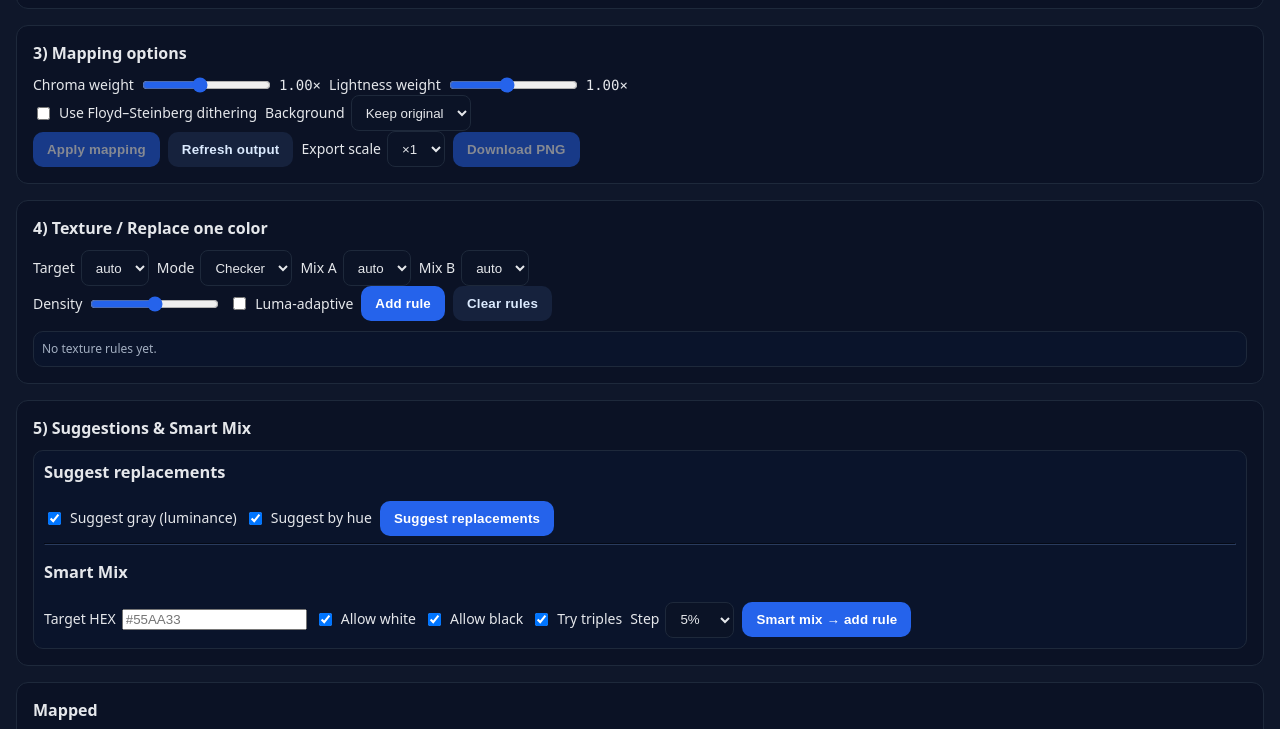
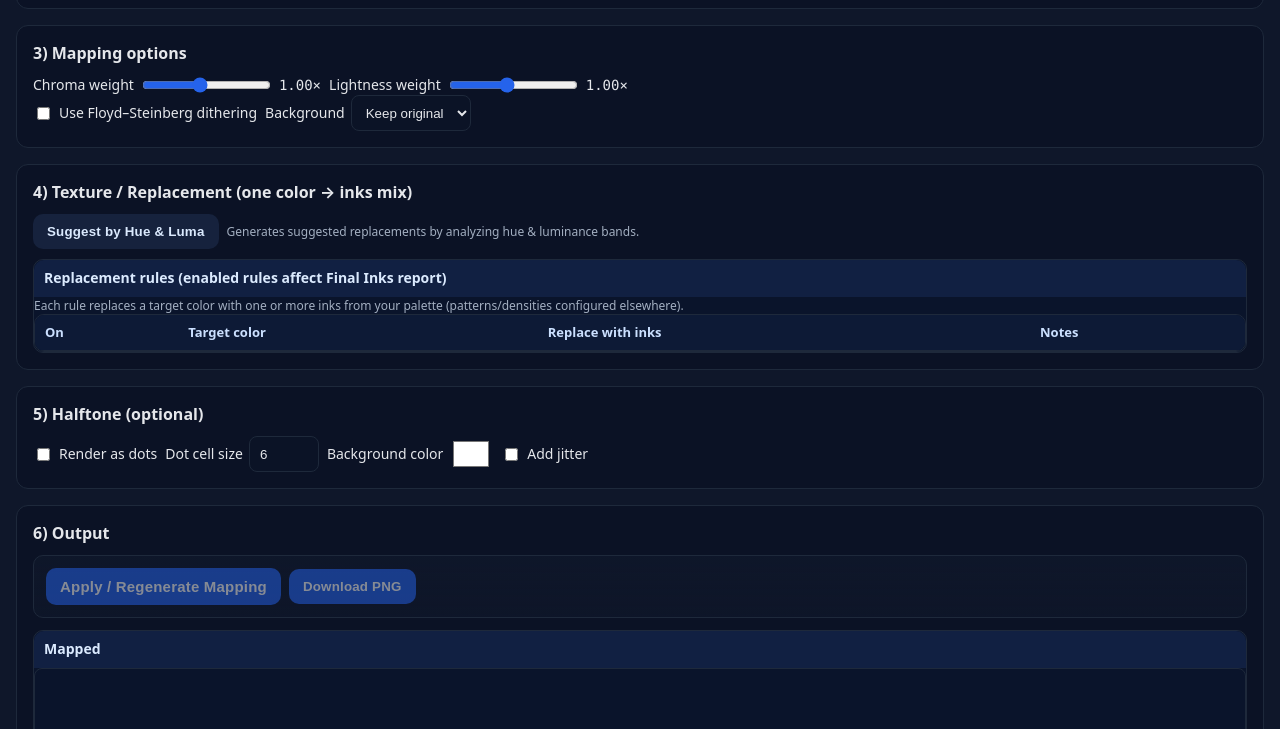
Before and after one commit to robbie-likescodes/Recolor-Designer, a plain HTML site: page index.html in a window 1280 px wide. Shown: the part 1136-1865 px from the top of the page. Drawn offline with Linux system fonts and the light colour scheme.

Commit message:
Update index.html

```diff
--- a/index.html
+++ b/index.html
@@ -2,20 +2,18 @@
 <html lang="en">
 <head>
   <meta charset="utf-8" />
-  <meta
-    name="viewport"
-    content="width=device-width,initial-scale=1,maximum-scale=1"
-  />
+  <meta name="viewport" content="width=device-width,initial-scale=1,maximum-scale=1" />
   <title>Palette Mapper – Cup Print Helper</title>
-
-  <!-- Make sure styles.css is in the same folder as index.html -->
-  <link rel="stylesheet" href="./styles.css?v=12" id="app-css" />
+  <link rel="stylesheet" href="./styles.css?v=10" id="app-css" />
 </head>
 <body>
   <header>
     <div class="header-left">
       <h1>Palette Mapper</h1>
       <p>Reduce photos to limited colors for printing</p>
+    </div>
+    <div class="header-right">
+      <button id="openProjects" class="ghost" type="button">Projects</button>
     </div>
   </header>
 
@@ -32,17 +30,9 @@
       “Upload” lets you choose from Photo Library or Camera on iOS. “Camera” forces the camera only.
     </div>
     <div class="row">
-      <label>Max preview width (px)
-        <input id="maxW" type="number" min="600" value="1400" />
-      </label>
-      <label class="check">
-        <input id="keepFullRes" type="checkbox" checked />
-        Process at full resolution
-      </label>
-      <label class="check">
-        <input id="sharpenEdges" type="checkbox" />
-        Sharpen text edges
-      </label>
+      <label>Max preview width (px) <input id="maxW" type="number" min="600" value="1400" /></label>
+      <label class="check"><input id="keepFullRes" type="checkbox" checked /> Process at full resolution</label>
+      <label class="check"><input id="sharpenEdges" type="checkbox" /> Sharpen text edges</label>
     </div>
     <div class="panel">
       <div class="panel-head">Original</div>
@@ -70,9 +60,7 @@
     <details>
       <summary>Auto-extract from image (optional)</summary>
       <div class="row">
-        <label>K colors
-          <input id="kColors" type="number" min="2" max="16" value="6" />
-        </label>
+        <label>K colors <input id="kColors" type="number" min="2" max="16" value="6" /></label>
         <button id="autoExtract" type="button" disabled>Auto extract</button>
       </div>
     </details>
@@ -94,10 +82,7 @@
       </label>
     </div>
     <div class="row">
-      <label class="check">
-        <input id="useDither" type="checkbox" />
-        Use Floyd–Steinberg dithering
-      </label>
+      <label class="check"><input id="useDither" type="checkbox" /> Use Floyd–Steinberg dithering</label>
       <label>Background
         <select id="bgMode">
           <option value="keep">Keep original</option>
@@ -106,168 +91,121 @@
         </select>
       </label>
     </div>
-    <div class="row">
-      <button id="applyBtn" type="button" disabled>Apply mapping</button>
-      <button id="refreshMapped" type="button" class="ghost">Refresh output</button>
-      <label>Export scale
-        <select id="exportScale">
-          <option value="1">×1</option>
-          <option value="2">×2</option>
-          <option value="4">×4</option>
-        </select>
-      </label>
-      <button id="downloadBtn" type="button" disabled>Download PNG</button>
-    </div>
   </section>
 
-  <!-- 4) Texture / Replacement (single section; upper one only) -->
+  <!-- 4) Texture / Replacement (single, cleaned section) -->
   <section class="card">
-    <h2>4) Texture / Replace one color</h2>
+    <h2>4) Texture / Replacement (one color → inks mix)</h2>
+
     <div class="row">
-      <label>Target
-        <select id="texTarget">
-          <option value="auto">auto</option>
-        </select>
-      </label>
-      <label>Mode
-        <select id="texMode">
-          <option value="checker">Checker</option>
-          <option value="stripe">Stripe</option>
-          <option value="stipple">Stipple</option>
-        </select>
-      </label>
-      <label>Mix A
-        <select id="texMixA">
-          <option value="auto">auto</option>
-        </select>
-      </label>
-      <label>Mix B
-        <select id="texMixB">
-          <option value="auto">auto</option>
-        </select>
-      </label>
+      <button id="suggestByHueLuma" type="button" class="ghost">Suggest by Hue &amp; Luma</button>
+      <div class="help">Generates suggested replacements by analyzing hue &amp; luminance bands.</div>
     </div>
-    <div class="row">
-      <label>Density
-        <input id="texDensity" type="range" min="0" max="100" value="50" />
-      </label>
-      <label class="check">
-        <input id="texLumaAdaptive" type="checkbox" />
-        Luma-adaptive
-      </label>
-      <button id="texAddRule" type="button">Add rule</button>
-      <button id="texClear" class="ghost" type="button">Clear rules</button>
-    </div>
-    <div id="texRules" class="panel" style="padding:8px;">
-      <div class="help">No texture rules yet.</div>
-    </div>
-  </section>
 
-  <!-- 5) Suggestions & Smart Mix -->
-  <section class="card">
-    <h2>5) Suggestions & Smart Mix</h2>
-    <div class="panel" style="padding:10px;">
-      <h3 style="margin-top:0;">Suggest replacements</h3>
-      <div class="row">
-        <label class="check">
-          <input id="suggestGray" type="checkbox" checked />
-          Suggest gray (luminance)
-        </label>
-        <label class="check">
-          <input id="suggestHue" type="checkbox" checked />
-          Suggest by hue
-        </label>
-        <button id="suggestBtn" type="button">Suggest replacements</button>
-      </div>
-      <hr style="border-color:var(--line); opacity:.5;">
-      <h3>Smart Mix</h3>
-      <div class="row">
-        <label>Target HEX
-          <input id="smartTargetHex" type="text" placeholder="#55AA33" />
-        </label>
-        <label class="check">
-          <input id="smartAllowWhite" type="checkbox" checked />
-          Allow white
-        </label>
-        <label class="check">
-          <input id="smartAllowBlack" type="checkbox" checked />
-          Allow black
-        </label>
-        <label class="check">
-          <input id="smartTriples" type="checkbox" checked />
-          Try triples
-        </label>
-        <label>Step
-          <select id="smartStep">
-            <option value="2">2%</option>
-            <option value="5" selected>5%</option>
-            <option value="10">10%</option>
-          </select>
-        </label>
-        <button id="smartBtn" type="button">Smart mix → add rule</button>
+    <div class="panel">
+      <div class="panel-head">Replacement rules (enabled rules affect Final Inks report)</div>
+      <div class="help">Each rule replaces a target color with one or more inks from your palette (patterns/densities configured elsewhere).</div>
+      <div class="table-wrap">
+        <table class="rules">
+          <thead>
+            <tr>
+              <th>On</th>
+              <th>Target color</th>
+              <th>Replace with inks</th>
+              <th>Notes</th>
+            </tr>
+          </thead>
+          <tbody id="rulesTbody">
+            <!-- JS can insert rows like:
+            <tr data-target-hex="#808080" data-inks="#000000,#FFFFFF">
+              <td><input type="checkbox" data-role="enable" checked /></td>
+              <td><span class="sw sw-lg" style="background:#808080"></span> #808080</td>
+              <td>#000000, #FFFFFF</td>
+              <td>Checker 40% / custom</td>
+            </tr>
+            -->
+          </tbody>
+        </table>
       </div>
     </div>
   </section>
 
-  <!-- Output -->
+  <!-- 5) Halftone (optional) -->
   <section class="card">
-    <h2>Mapped</h2>
-    <canvas id="outCanvas"></canvas>
-    <div class="tiny-help">Use “Refresh output” after tweaking rules/densities.</div>
-  </section>
-
-  <!-- 6) Vector -->
-  <section class="card">
-    <h2>6) Vector (SVG)</h2>
+    <h2>5) Halftone (optional)</h2>
     <div class="row">
-      <label>Simplify
-        <input id="vecSimplify" type="number" value="0.5" step="0.1" min="0" />
-      </label>
-      <label>Min area (px²)
-        <input id="vecMinArea" type="number" value="8" step="1" min="0" />
-      </label>
-      <label class="check">
-        <input id="vecLockPalette" type="checkbox" />
-        Lock to palette
-      </label>
-      <button id="downloadSvg" type="button" disabled>Export SVG</button>
-    </div>
-    <div class="help">
-      Include <code>vector.js</code> or <code>imagetracer_v1.2.6.js</code> for SVG export.
+      <label class="check"><input id="useHalftone" type="checkbox" /> Render as dots</label>
+      <label>Dot cell size <input id="dotCell" type="number" min="3" max="64" value="6" /></label>
+      <label>Background color <input id="dotBg" type="color" value="#FFFFFF" /></label>
+      <label class="check"><input id="dotJitter" type="checkbox" /> Add jitter</label>
     </div>
   </section>
 
-  <!-- 7) Codes & Report -->
+  <!-- 6) Output -->
   <section class="card">
-    <h2>7) Codes &amp; Report</h2>
+    <h2>6) Output</h2>
+
+    <!-- BIG regenerate button is literally the existing Apply (same id) placed above the canvas -->
+    <div class="row sticky-apply">
+      <button id="applyBtn" type="button" disabled>Apply / Regenerate Mapping</button>
+      <button id="downloadBtn" type="button" disabled>Download PNG</button>
+    </div>
+
+    <div class="panel">
+      <div class="panel-head">Mapped</div>
+      <canvas id="outCanvas"></canvas>
+    </div>
+  </section>
+
+  <!-- 7) Codes & Report (FINAL inks) -->
+  <section class="card">
+    <h2>7) Codes &amp; Report (Final Inks)</h2>
     <label>Show codes as:
       <select id="colorCodeMode">
-        <option value="pms" selected>PMS (default)</option>
+        <option value="pms">PMS (default)</option>
         <option value="hex">HEX</option>
       </select>
     </label>
+    <div class="tiny-help">This list reflects **Final Inks** after replacements are applied.</div>
     <div id="codeList" class="code-list"></div>
     <div class="row">
-      <button id="exportReport" type="button">Export report</button>
+      <button id="exportReport" type="button">Export final PMS report</button>
       <a id="mailtoLink" class="ghost" href="#">Email to printer</a>
     </div>
   </section>
 
+  <!-- Projects Drawer -->
+  <aside id="projectsPane" class="projects" aria-hidden="true">
+    <div class="projects-head">
+      <h3>Projects</h3>
+      <button id="closeProjects" class="ghost" type="button">Close</button>
+    </div>
+    <div class="projects-actions row">
+      <button id="saveProject" type="button">Save</button>
+      <button id="refreshProjects" class="ghost" type="button">Refresh</button>
+      <button id="exportProject" class="ghost" type="button">Export</button>
+      <label class="filelike">Import
+        <input id="importProject" type="file" accept="application/json" hidden />
+      </label>
+      <button id="deleteProject" class="ghost danger" type="button">Delete</button>
+    </div>
+    <div id="projectsList" class="projects-list"></div>
+  </aside>
+
   <!-- Full-screen editor -->
   <div id="editorOverlay" class="hidden" aria-hidden="true">
     <div class="editor-toolbar">
-      <button id="toolEyedrop" class="active" type="button">Eyedrop</button>
-      <button id="toolLasso" type="button">Lasso</button>
-      <button id="toolPan" type="button">Pan</button>
+      <button id="toolEyedrop" class="active">Eyedrop</button>
+      <button id="toolLasso">Lasso</button>
+      <button id="toolPan">Pan</button>
       <div class="grow"></div>
-      <button id="editorDone" type="button">Done</button>
+      <button id="editorDone">Done</button>
     </div>
     <canvas id="editCanvas"></canvas>
     <canvas id="editOverlay"></canvas>
     <aside class="editor-right">
       <h3>Palette</h3>
       <div id="editorPalette" class="editor-swatches"></div>
-
       <h3>Eyedrop</h3>
       <div class="row">
         <span id="eyeSwatch" class="sw"></span>
@@ -277,7 +215,6 @@
         <button id="eyeAdd" type="button">Add</button>
         <button id="eyeCancel" class="ghost" type="button">Cancel</button>
       </div>
-
       <h3>Lasso</h3>
       <div id="lassoChecks" class="lasso-checks"></div>
       <div class="row">
@@ -287,12 +224,6 @@
     </aside>
   </div>
 
-  <!-- Scripts -->
-  <!-- Optional vector backends (either is fine). Include one or both. -->
-  <!-- <script src="./vector.js"></script> -->
-  <!-- <script src="./imagetracer_v1.2.6.js"></script> -->
-
-  <!-- Main app -->
-  <script src="./app.js?v=12"></script>
+  <script src="app.js"></script>
 </body>
 </html>
```
